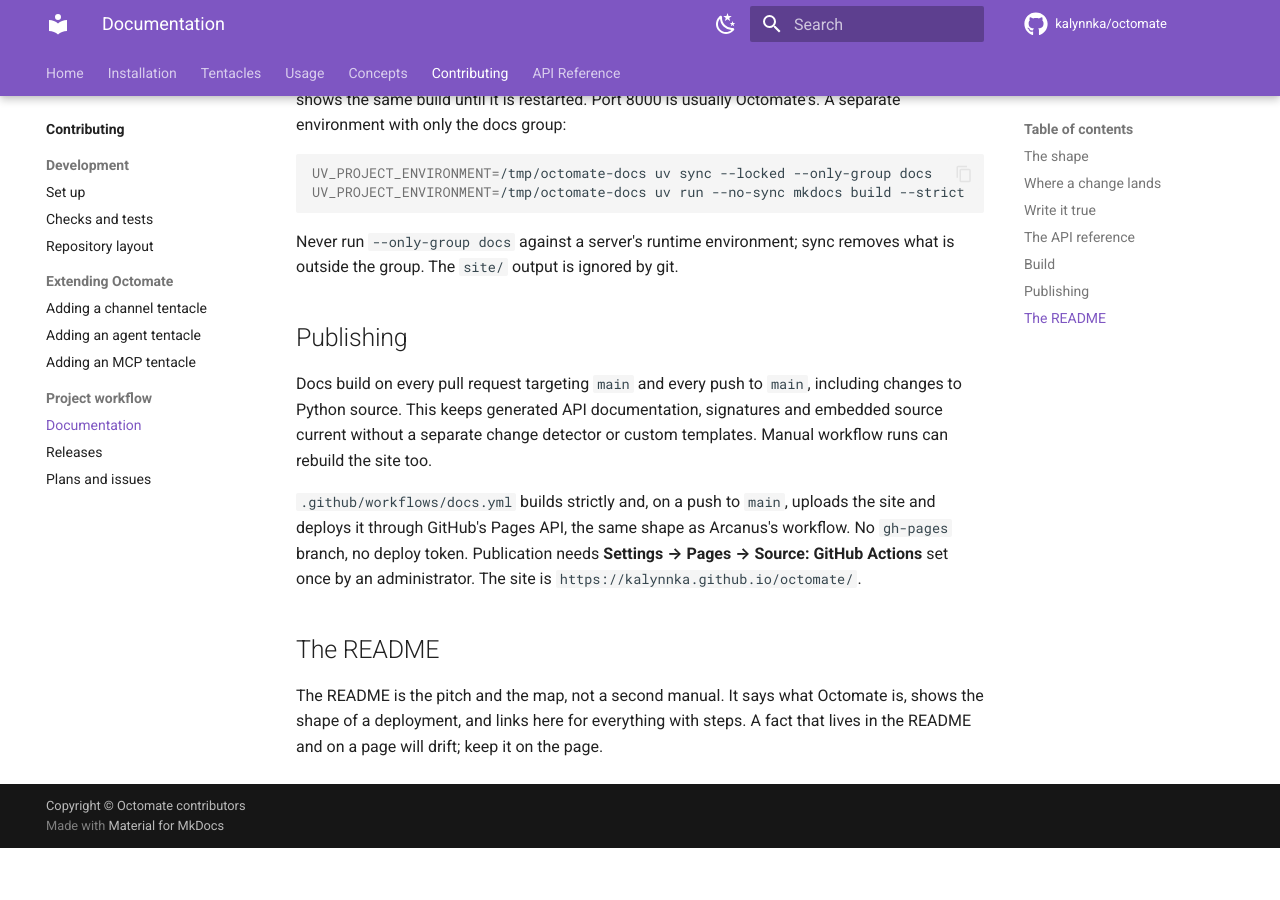
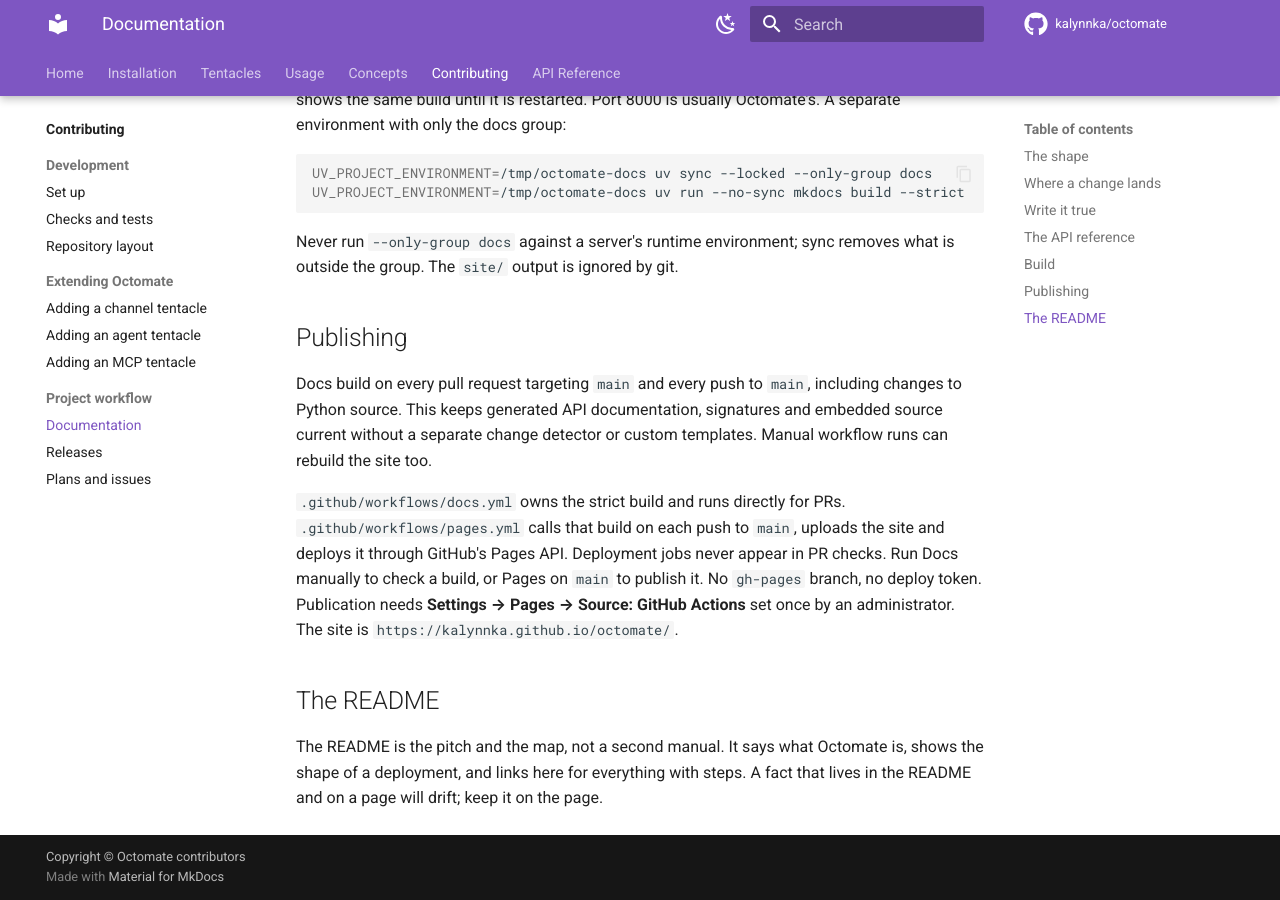
Before and after one commit to kalynnka/octomate, an MkDocs documentation site: the page built from docs/contributing/documentation.md, in a window 1280 px wide and 900 px high, scrolled down 4208 px. Built offline with MkDocs 1.6.1 and Material for MkDocs 9.7.7, drawn with Linux system fonts in a browser that asks for light colours; comment, search, counter and statistics services are not loaded; before the commit the page ends 5056 px from its top, so only the background shows below that.

Commit message:
chore: separate publishing jobs from PR checks

```diff
--- a/docs/contributing/documentation.md
+++ b/docs/contributing/documentation.md
@@ -1,7 +1,7 @@
 # Documentation
 
 The site is MkDocs Material for the guide and mkdocstrings for the API reference,
-built from `docs/` and published from `main` by the `docs.yml` workflow. This page
+built from `docs/` and published from `main` by the `pages.yml` workflow. This page
 is the contract for anyone, person or agent, who changes it.
 
 ## The shape
@@ -149,9 +149,11 @@
 signatures and embedded source current without a separate change detector or
 custom templates. Manual workflow runs can rebuild the site too.
 
-`.github/workflows/docs.yml` builds strictly and, on a push to `main`, uploads the
-site and deploys it through GitHub's Pages API, the same
-shape as Arcanus's workflow. No `gh-pages` branch, no deploy token. Publication
+`.github/workflows/docs.yml` owns the strict build and runs directly for PRs.
+`.github/workflows/pages.yml` calls that build on each push to `main`, uploads the
+site and deploys it through GitHub's Pages API. Deployment jobs never appear in
+PR checks. Run Docs manually to check a build, or Pages on `main` to publish it.
+No `gh-pages` branch, no deploy token. Publication
 needs **Settings → Pages → Source: GitHub Actions** set once by an administrator.
 The site is `https://kalynnka.github.io/octomate/`.
 
```
Also changed, not shown: AGENTS.md (+1 -1 lines), docs/contributing/checks.md (+4 -2 lines), 4 other files.
